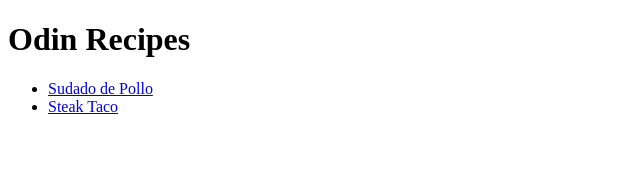
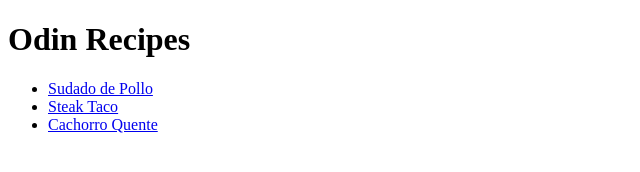
Before and after one commit to joseville1001/odin-recipes, a plain HTML site: page index.html in a window 1280 px wide. Shown: the whole page, without its empty margins (0-640 px from the left). Drawn offline with Linux system fonts and the light colour scheme.

Commit message:
Add Cachorro Quente recipe

```diff
--- a/index.html
+++ b/index.html
@@ -12,6 +12,7 @@
     <ul>
         <li><a href="./recipes/sudado.html">Sudado de Pollo</a></li>
         <li><a href="./recipes/steak-taco.html">Steak Taco</a></li>
+        <li><a href="./recipes/cachorro-quente.html">Cachorro Quente</a></li>
     </ul>
 </body>
 </html>
```
